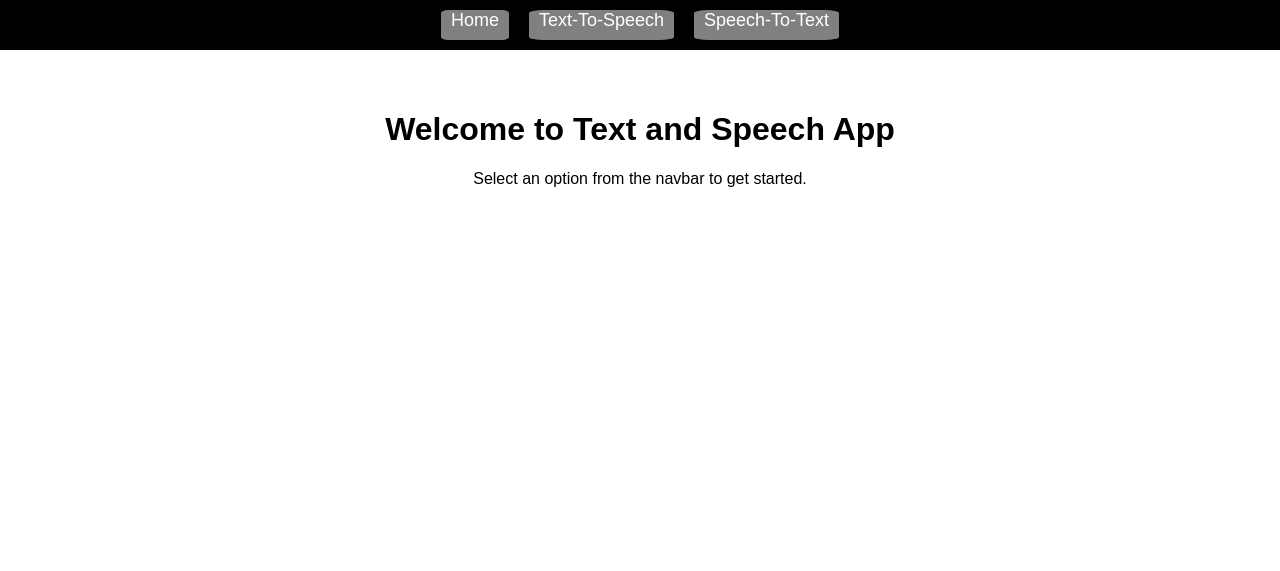
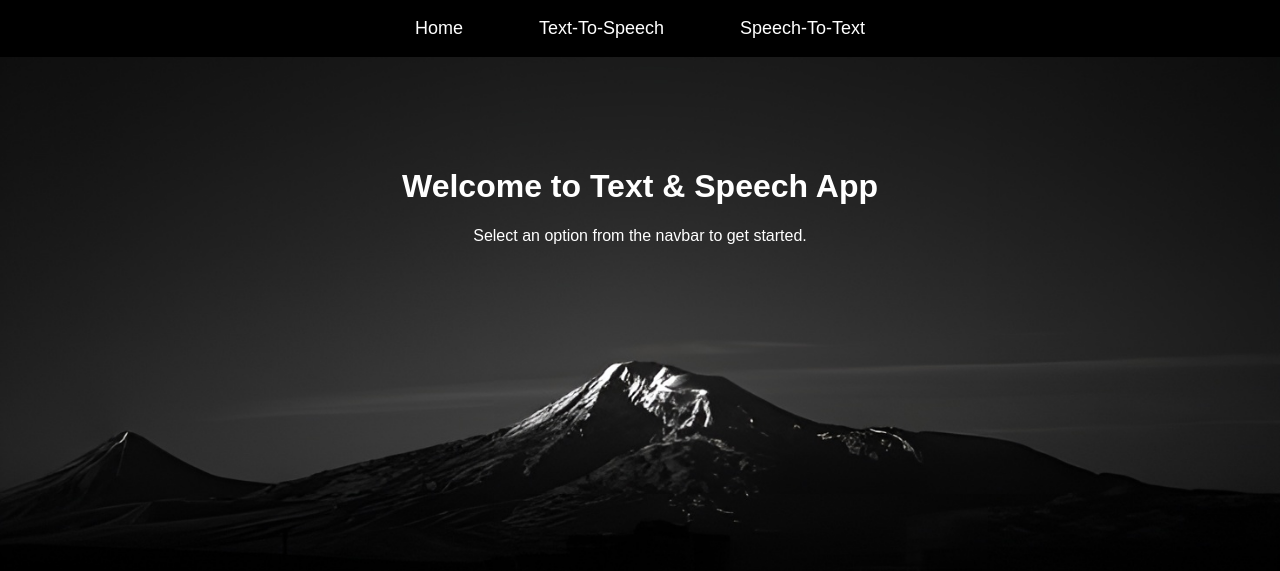
Before and after one commit to Charancholaveti/NLP-Text-Speech-app, a Flask app: page / in a window 1280 px wide. Shown: the top 571 px of the page. Run offline with Flask 3, Linux system fonts and the light colour scheme.

Commit message:
app completed

```diff
--- a/static/style.css
+++ b/static/style.css
@@ -3,6 +3,9 @@ body {
     font-family: Arial, sans-serif;
     margin: 0;
     padding: 0;
+    background-image:url('bgg.jpg');
+    background-repeat: no-repeat;
+    background-size: cover;
 }
 
 .container {
@@ -10,15 +13,16 @@ body {
     margin: 20px auto;
     text-align: center;
     padding: 20px;
+    color:white;
 }
 
 /* Navbar Styles */
 .navbar {
-    background-color:black;
+    background-color: black;
     padding: 10px;
     display: flex;
     justify-content: center;
-    height:30px;
+    height:37px;
 }
 
 .navbar ul {
@@ -30,21 +34,23 @@ body {
 }
 
 .navbar li {
+    padding:8px;
     display: inline;
-    background-color:grey;
-    border-radius: 10%;
 }
 
 .navbar a {
     text-decoration: none;
     color: white;
     font-size: 18px;
-    padding: 5px 10px;
+    padding: 10px 20px;
+    background-color: black;
+    border-radius: 5px;
+    text-align: center;
 }
 
 .navbar a:hover {
-    background-color:black;
-    border-radius: 5px;
+    background-color: grey;
+    color: white;
 }
 
 /* Section Styles */
@@ -53,7 +59,9 @@ body {
 }
 
 .section.active {
-    display: block;
+    display:block;
+    padding:50px;
+
 }
 
 /* Button and Text Area Styles */
@@ -68,14 +76,15 @@ button {
     padding: 10px 20px;
     font-size: 18px;
     margin-top: 10px;
-    background-color:black;
+    background-color: black;
     color: white;
     border: none;
     cursor: pointer;
+    border-radius: 5px;
 }
 
 button:hover {
-    background-color:pink;
+    background-color: grey;
 }
 
 #sentimentResult, #speechResult, #speechSentimentResult {
--- a/templates/index.html
+++ b/templates/index.html
@@ -1,5 +1,5 @@
-<!--
-<!DOCTYPE html>
+
+<!-- <!DOCTYPE html>
 <html lang="en">
 <head>
     <meta charset="UTF-8">
@@ -8,15 +8,25 @@
     <link rel="stylesheet" href="{{ url_for('static', filename='style.css') }}">
 </head>
 <body>
+
+    <nav class="navbar">
+        <ul>
+            <li><a href="#" onclick="showSection('home')">Home</a></li>
+            <li><a href="#" onclick="showSection('textToSpeech')">Text-To-Speech</a></li>
+            <li><a href="#" onclick="showSection('speechToText')">Speech-To-Text</a></li>
+        </ul>
+    </nav>
+
+
     <div class="container">
-        <h1>Text and Speech App</h1>
-        <div id="options">
-            <button onclick="showTextToSpeech()">Text to Speech</button>
-            <button onclick="showSpeechToText()">Speech to Text</button>
+
+        <div id="home" class="section active">
+            <h1>Welcome to Text and Speech App</h1>
+            <p>Select an option from the navbar to get started.</p>
         </div>
 
 
-        <div id="textToSpeech" class="form" style="display: none;">
+        <div id="textToSpeech" class="section">
             <h2>Enter Text to Convert to Speech</h2>
             <textarea id="textInput" rows="4" placeholder="Type something..."></textarea>
             <button onclick="convertTextToSpeech()">Convert to Speech</button>
@@ -24,7 +34,7 @@
         </div>
 
 
-        <div id="speechToText" class="form" style="display: none;">
+        <div id="speechToText" class="section">
             <h2>Speak to Convert to Text</h2>
             <button onclick="startSpeechRecognition()">Start Listening</button>
             <p id="speechResult"></p>
@@ -57,7 +67,7 @@
     <div class="container">
         <!-- Home Section -->
         <div id="home" class="section active">
-            <h1>Welcome to Text and Speech App</h1>
+            <h1>Welcome to Text & Speech App</h1>
             <p>Select an option from the navbar to get started.</p>
         </div>
 
```
Also changed, not shown: static/script.js (+25 -28 lines), static/bgg.jpg (added), 1 other file.
